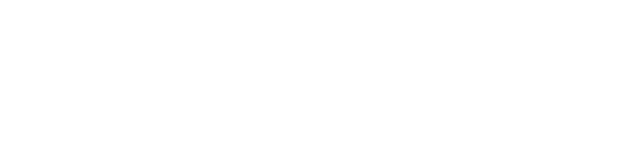
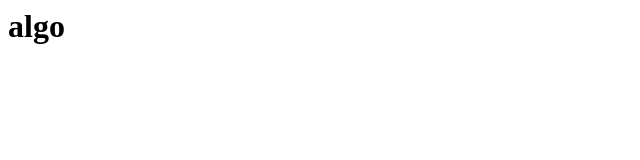
Before and after one commit to juanmluq/hosting, a plain HTML site: page index.html in a window 1280 px wide. Shown: the whole page, without its empty margins (0-640 px from the left). Drawn offline with Linux system fonts and the light colour scheme.

Commit message:
Update index.html

```diff
--- a/index.html
+++ b/index.html
@@ -3,5 +3,6 @@
    <title>Timer</title>
    </head>
   <body>
+   <h1>algo</h1>
   </body>
 </html>
```
